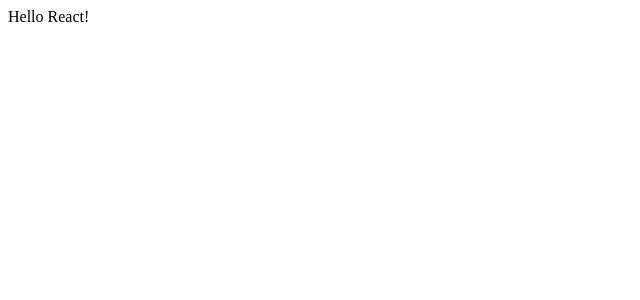
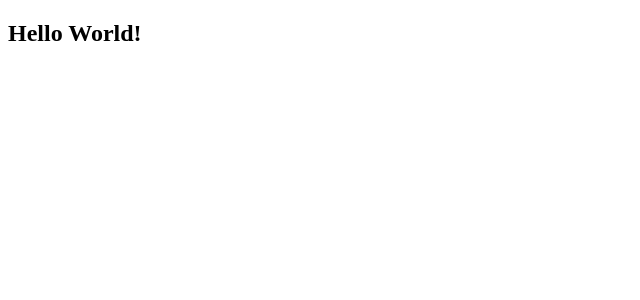
Before and after one commit to ionutalexandru/pokedex, a React app: page / in a window 1280 px wide. Shown: the top 300 px of the page, without its empty margins (0-640 px from the left). Built offline with nearby package versions, Linux system fonts and the light colour scheme.

Commit message:
Jest package added

```diff
--- a/package.json
+++ b/package.json
@@ -4,6 +4,7 @@
   "description": "",
   "main": "index.js",
   "scripts": {
+    "test": "jest",
     "start": "webpack-dev-server --mode development --open",
     "build": "webpack --mode production"
   },
@@ -17,6 +18,8 @@
     "babel-preset-react": "^6.24.1",
     "css-loader": "^1.0.0",
     "html-webpack-plugin": "^3.2.0",
+    "jest": "^23.4.1",
+    "jest-webpack": "^0.5.0",
     "style-loader": "^0.21.0",
     "webpack": "^4.16.0",
     "webpack-cli": "^3.0.8",
--- /dev/null
+++ b/src/App.js
@@ -0,0 +1,11 @@
+import React, {Component} from "react";
+
+class App extends Component {
+  render() {
+    return (
+      <h1>Hello World!</h1>
+    )
+  }
+}
+
+export default App
--- a/src/index.html
+++ b/src/index.html
@@ -4,9 +4,9 @@
     <meta charset="UTF-8">
     <meta name="viewport" content="width=device-width, initial-scale=1.0">
     <meta http-equiv="X-UA-Compatible" content="ie=edge">
-    <title>React and Webpack4</title>
+    <title>Pokedex by React</title>
   </head>
   <body>
-    <section id="index"></section>
+    <section id="root"></section>
   </body>
 </html>
--- a/src/index.js
+++ b/src/index.js
@@ -1,8 +1,9 @@
 import React from "react";
 import ReactDOM from "react-dom";
 
-const Index = () => {
-  return <div>Hello React!</div>;
-};
+import App from './App'
 
-ReactDOM.render(<Index />, document.getElementById("index"));
+ReactDOM.render(
+  <App />,
+  document.getElementById('root')
+)
```
Also changed, not shown: 2 other files (tests, documents, lock files or other folders).
